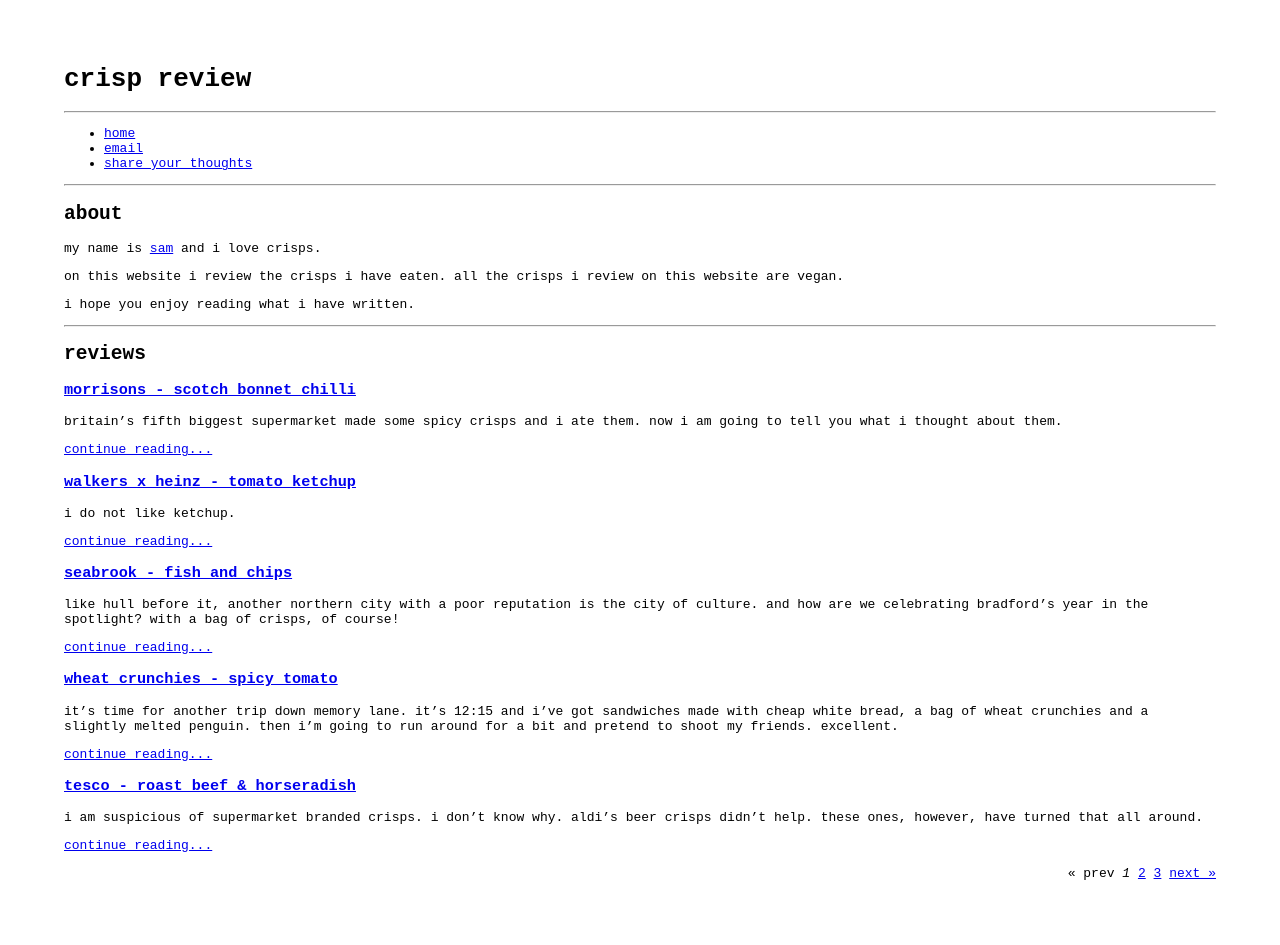
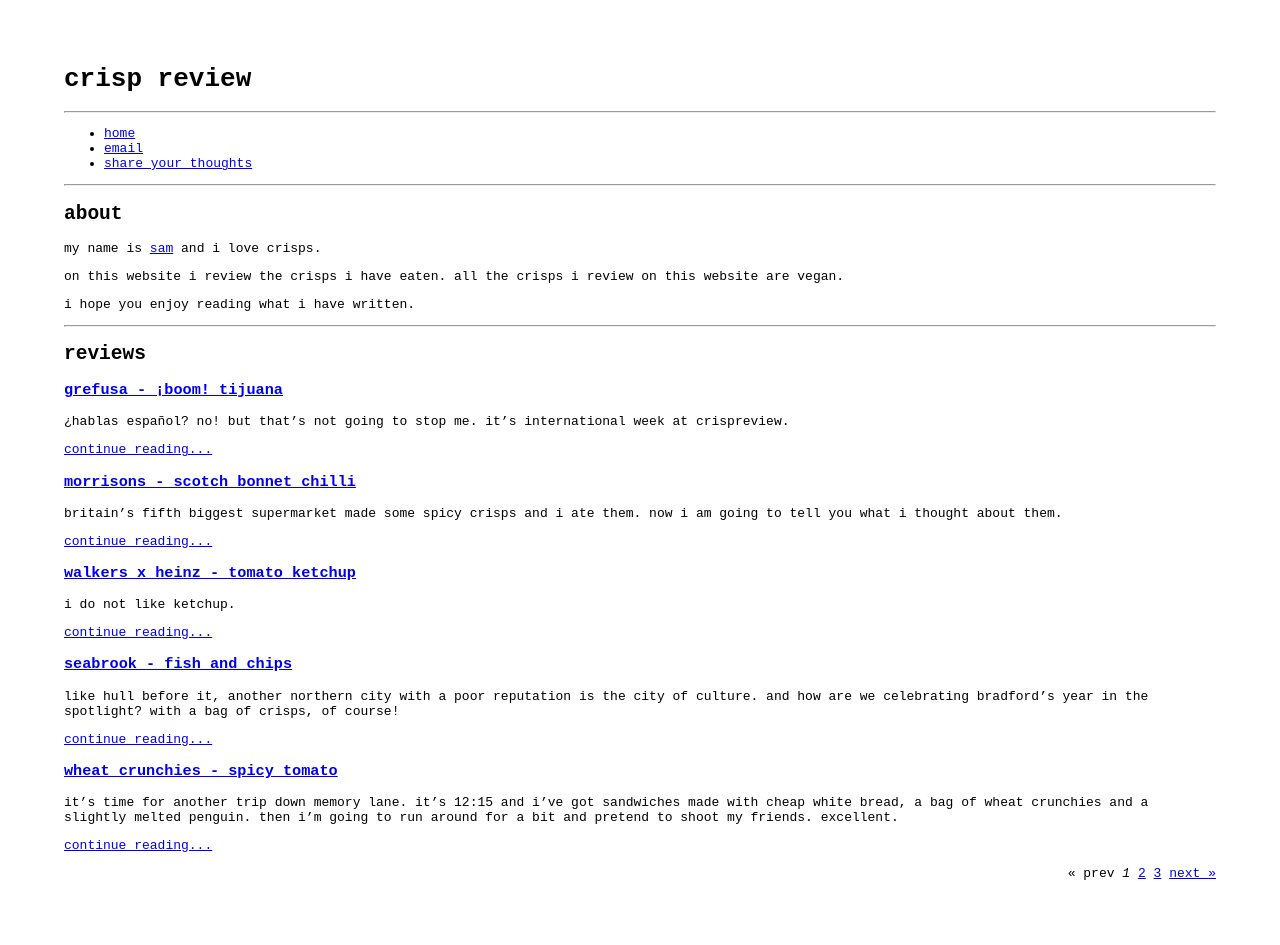
Before and after one commit to crispreview/crispreview.github.io, a Jekyll site: the page built from index.html, in a window 1280 px wide. Built offline with Jekyll 4.4.1, drawn with Linux system fonts in a browser that asks for light colours; the list of posts is cut into pages by our own code; a file with an impossible date is left out.

Commit message:
Update 2025-06-30-Grefusa-Boom-Tijuana.markdown

```diff
--- a/_posts/2025-06-30-Grefusa-Boom-Tijuana.markdown
+++ b/_posts/2025-06-30-Grefusa-Boom-Tijuana.markdown
@@ -1,7 +1,7 @@
 ---
 layout: posts
 title:  "Grefusa - ¡Boom! Tijuana "
-date:   2025-30-06 10:00:00 +0000
+date:   2025-06-30 10:00:00 +0000
 ---
 
 ¿Hablas español? No! But that's not going to stop me. It's international week at CrispReview.
```
